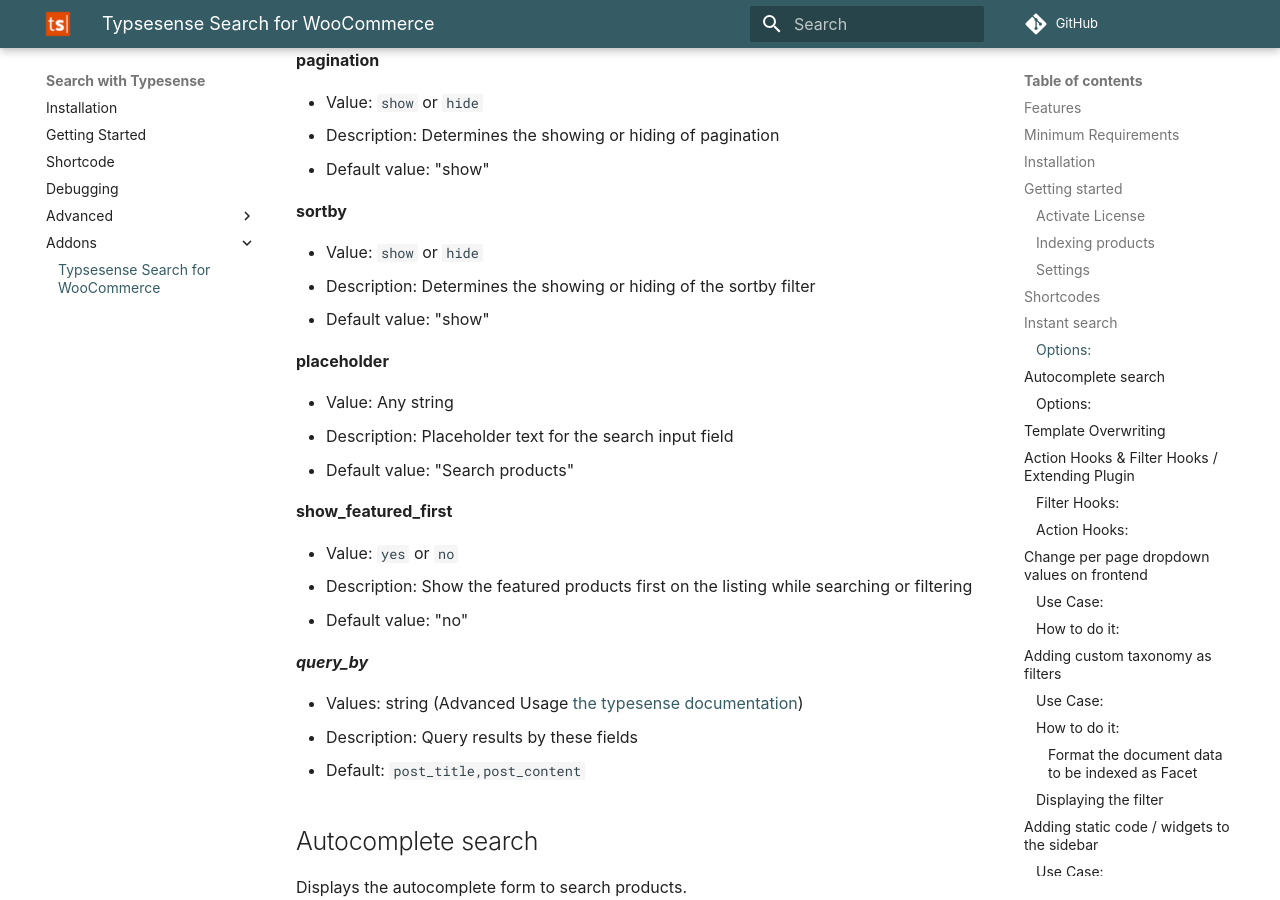
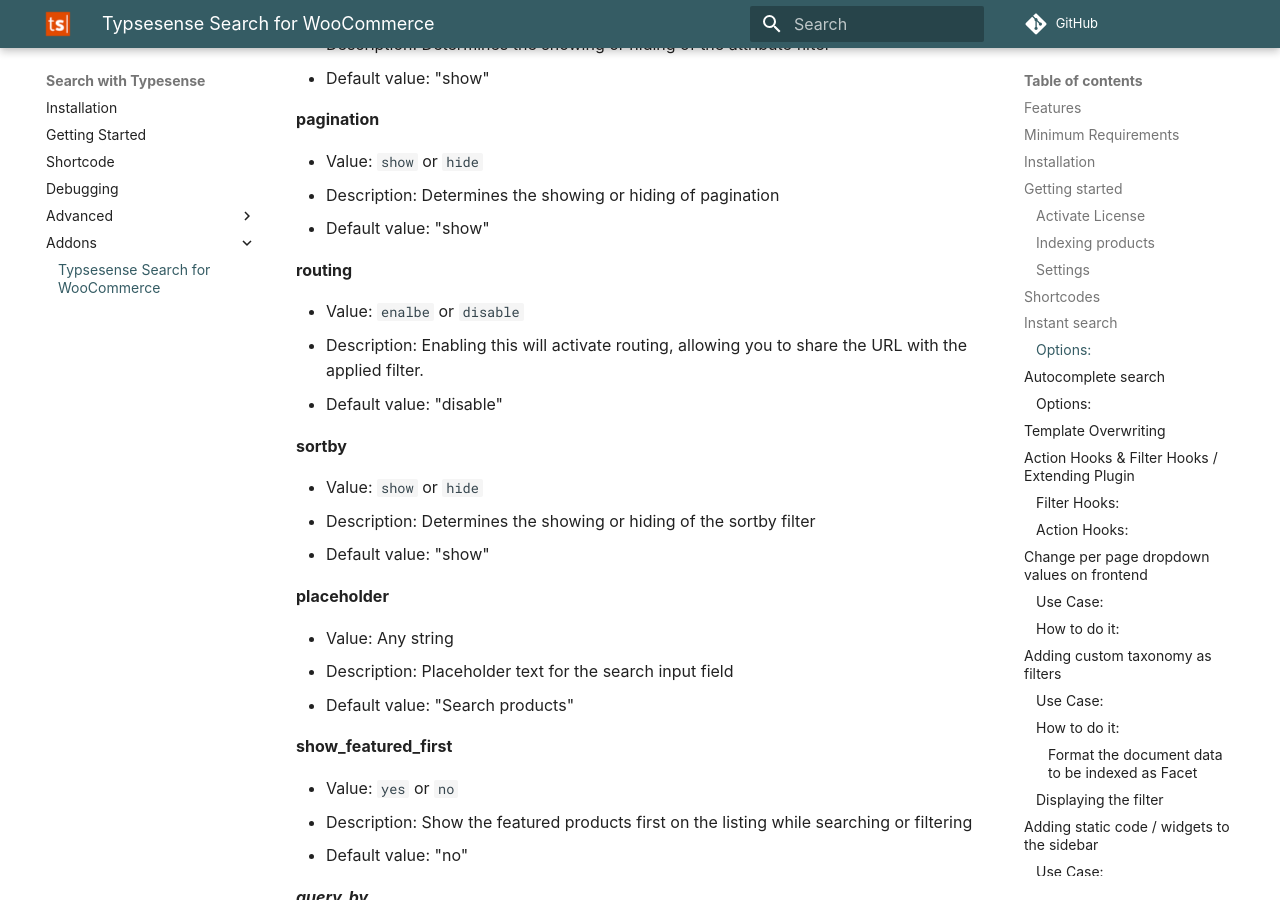
Before and after one commit to codemanas/cm-typesense-docs, an MkDocs documentation site: the page built from docs/tsfwc.md, in a window 1280 px wide and 900 px high, scrolled down 5952 px. Built offline with MkDocs 1.6.1 and Material for MkDocs 9.7.7, drawn with Linux system fonts in a browser that asks for light colours; some web fonts are replaced; comment, search, counter and statistics services are not loaded; some of the changed text lies outside the part shown.

Commit message:
Added doc regarding routing

```diff
--- a/docs/tsfwc.md
+++ b/docs/tsfwc.md
@@ -63,11 +63,13 @@
 
 3. **Pagination** - Enable pagination
 
-4. **Show featured products first** - Display featured products first while filtering or searching products
+4. **Routing** - Enabling this option will activate routing, allowing you to share the URL with the applied filter.
 
-5. **Search placeholder** - Change placeholder text on the shop's search
+5. **Show featured products first** - Display featured products first while filtering or searching products
 
-6. **Hijack Product Search** - Hijack WooCommerce search widget and block with Autocomplete.
+6. **Search placeholder** - Change placeholder text on the shop's search
+
+7. **Hijack Product Search** - Hijack WooCommerce search widget and block with Autocomplete.
 
 ![Product Setting](img/setting.png)
 
@@ -113,6 +115,12 @@
 * Value: `show` or `hide`
 * Description: Determines the showing or hiding of pagination
 * Default value: "show"
+
+**routing**
+
+* Value: `enalbe` or `disable`
+* Description: Enabling this will activate routing, allowing you to share the URL with the applied filter.
+* Default value: "disable"
 
 **sortby**
 
```
